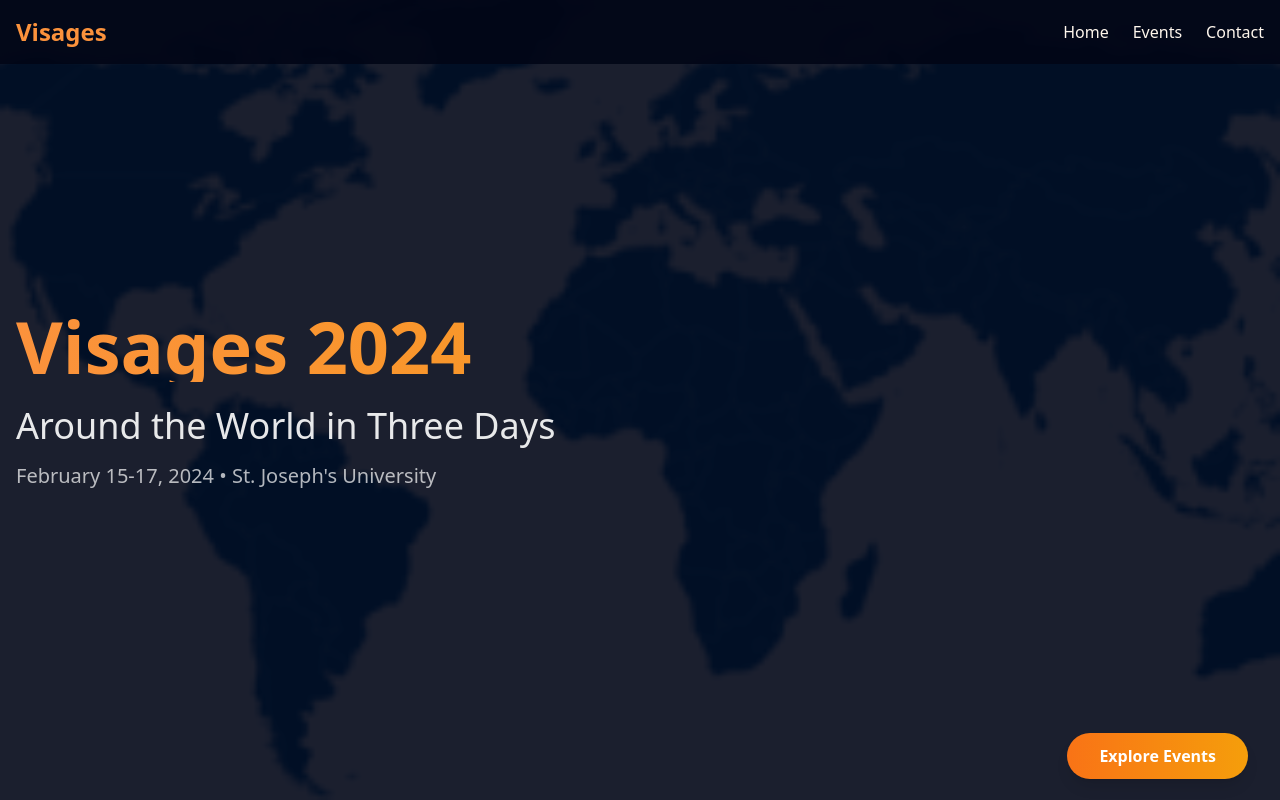
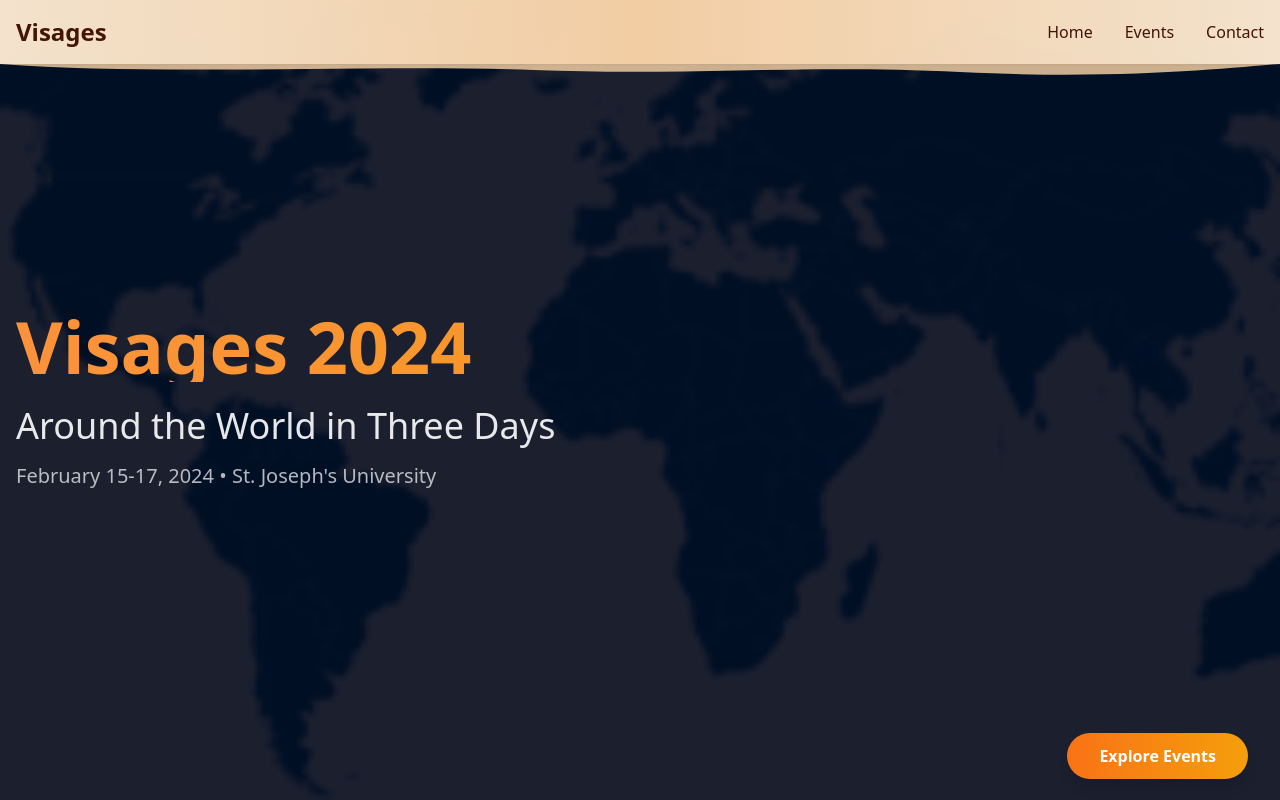
Before and after one commit to ammar-codeable/visages, a React (Vite) app: page / in a window 1280 px wide. Shown: the top 800 px of the page. Built offline with nearby package versions, Linux system fonts and the light colour scheme.

Commit message:
feat: enhance Navbar with gradient background, decorative SVG, and improved link styling

```diff
--- a/src/components/Navbar.tsx
+++ b/src/components/Navbar.tsx
@@ -1,16 +1,44 @@
 import { Link } from 'react-router';
 
 const Navbar = () => (
-  <nav className="bg-slate-950/90 text-orange-50 p-4 fixed w-full top-0 z-50 backdrop-blur-sm">
-    <div className="container mx-auto flex justify-between items-center">
-      <Link to="/" className="text-2xl font-bold text-orange-400">Visages</Link>
-      <div className="space-x-6">
-        <Link to="/" className="hover:text-orange-300">Home</Link>
-        <Link to="/events" className="hover:text-orange-300">Events</Link>
-        <Link to="/contact" className="hover:text-orange-300">Contact</Link>
+  <div className="fixed top-0 z-50 w-full">
+    {/* Decorative border SVG */}
+    <div className="absolute bottom-0 left-0 right-0 translate-y-full">
+      <svg
+        viewBox="0 0 1200 120"
+        preserveAspectRatio="none"
+        className="h-6 w-full fill-orange-200/80"
+      >
+        <path d="M0,0 C150,60 350,0 500,30 C650,60 750,0 900,40 C1050,80 1150,20 1200,0 V0 H0" />
+      </svg>
+    </div>
+
+    <nav className="bg-gradient-to-r from-orange-100/95 via-orange-200/95 to-orange-100/95 backdrop-blur-md shadow-sm">
+      <div className="container mx-auto flex items-center justify-between p-4">
+        <Link
+          to="/"
+          className="text-2xl font-bold text-orange-950 transition-all hover:text-orange-700"
+        >
+          Visages
+        </Link>
+
+        <div className="space-x-8">
+          {['Home', 'Events', 'Contact'].map((item) => (
+            <Link
+              key={item}
+              to={item === 'Home' ? '/' : `/${item.toLowerCase()}`}
+              className="relative font-medium text-orange-950 transition-all hover:text-orange-700"
+            >
+              <span className="relative">
+                {item}
+                <span className="absolute -bottom-1 left-0 h-0.5 w-0 bg-orange-400 transition-all group-hover:w-full" />
+              </span>
+            </Link>
+          ))}
+        </div>
       </div>
-    </div>
-  </nav>
+    </nav>
+  </div>
 );
 
 export default Navbar;
```
